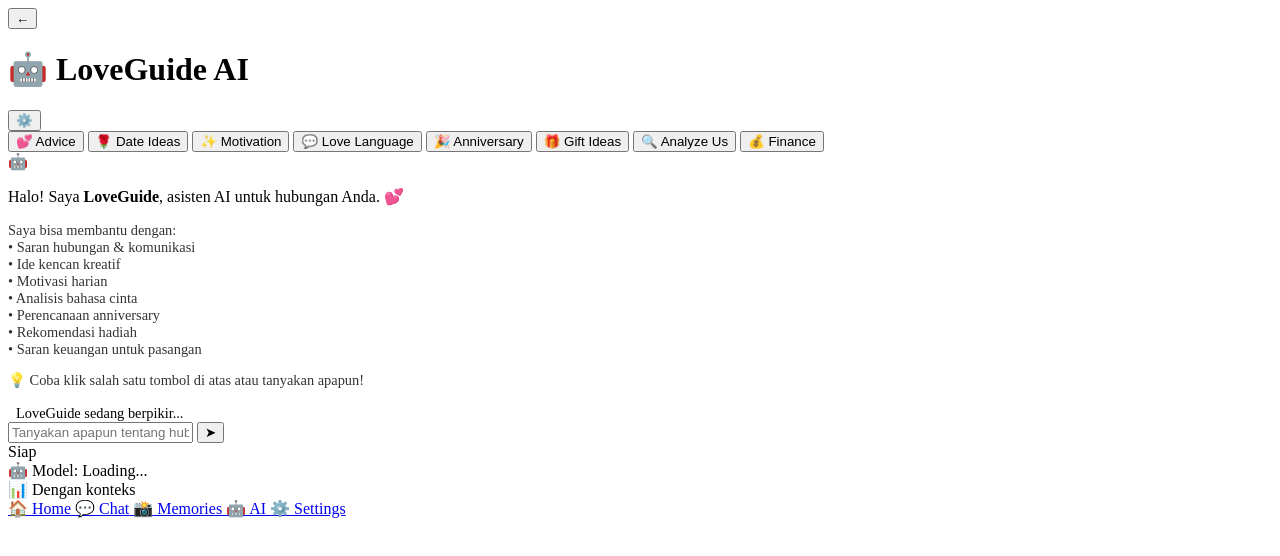
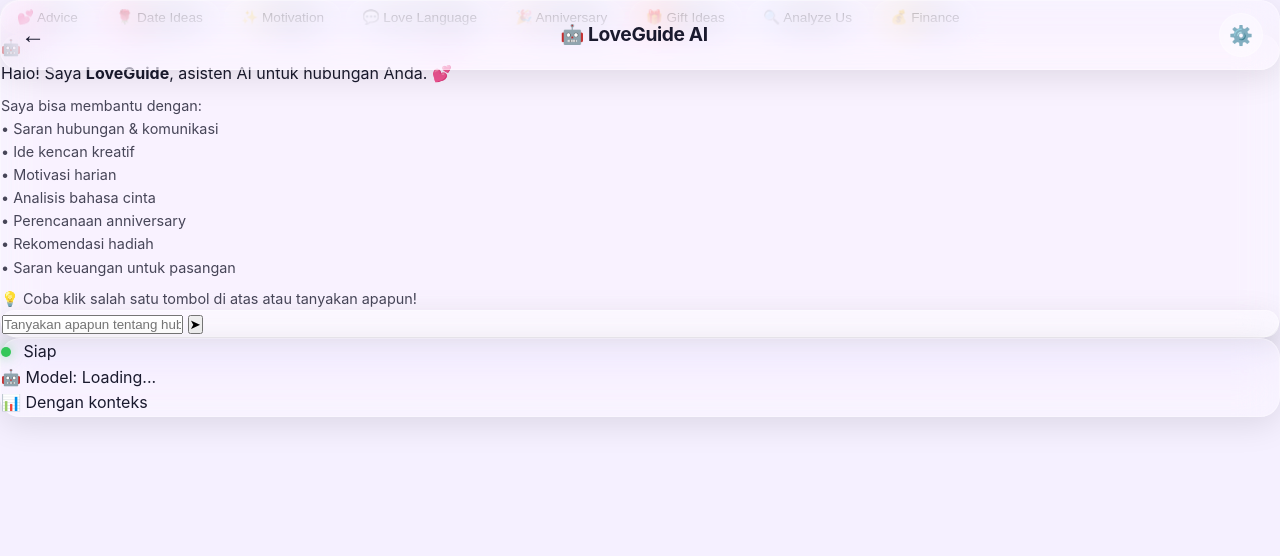
Before and after one commit to AdminOshibase48/Webkitaberdua_v.2.1, a plain HTML site: page ai.html in a window 1280 px wide. Drawn offline with nearby package versions, Linux system fonts and the light colour scheme; the site is published under a folder, as on GitHub Pages, so addresses that start at the root find nothing.

Commit message:
Update ai.html

```diff
--- a/ai.html
+++ b/ai.html
@@ -4,20 +4,20 @@
     <meta charset="UTF-8" />
     <meta name="viewport" content="width=device-width, initial-scale=1.0" />
     <title>AI Assistant - OurStory Together</title>
-    <link rel="manifest" href="/manifest.json" />
-    <link rel="icon" href="/favicon.ico" />
-    <link rel="stylesheet" href="/css/globals.css" />
-    <link rel="stylesheet" href="/css/theme.css" />
-    <link rel="stylesheet" href="/css/glass.css" />
-    <link rel="stylesheet" href="/css/components.css" />
-    <link rel="stylesheet" href="/css/responsive.css" />
-    <link rel="stylesheet" href="/css/animations.css" />
+    <link rel="manifest" href="manifest.json" />
+    <link rel="icon" href="favicon.ico" />
+    <link rel="stylesheet" href="css/globals.css" />
+    <link rel="stylesheet" href="css/theme.css" />
+    <link rel="stylesheet" href="css/glass.css" />
+    <link rel="stylesheet" href="css/components.css" />
+    <link rel="stylesheet" href="css/responsive.css" />
+    <link rel="stylesheet" href="css/animations.css" />
 </head>
 <body>
     <div id="app">
         <!-- Header -->
         <header class="page-header glass">
-            <button class="back-btn" onclick="window.location.href='/dashboard.html'">←</button>
+            <button class="back-btn" onclick="window.location.href='dashboard.html'">←</button>
             <h1>🤖 LoveGuide AI</h1>
             <button class="icon-btn" id="ai-settings-btn" onclick="window.location.href='/settings.html#ai'">⚙️</button>
         </header>
@@ -101,23 +101,23 @@
 
         <!-- Bottom Navigation -->
         <nav class="bottom-nav glass">
-            <a href="/dashboard.html" class="nav-item">
+            <a href="dashboard.html" class="nav-item">
                 <span class="nav-icon">🏠</span>
                 <span class="nav-label">Home</span>
             </a>
-            <a href="/chat.html" class="nav-item">
+            <a href="chat.html" class="nav-item">
                 <span class="nav-icon">💬</span>
                 <span class="nav-label">Chat</span>
             </a>
-            <a href="/memories.html" class="nav-item">
+            <a href="memories.html" class="nav-item">
                 <span class="nav-icon">📸</span>
                 <span class="nav-label">Memories</span>
             </a>
-            <a href="/ai.html" class="nav-item active">
+            <a href="ai.html" class="nav-item active">
                 <span class="nav-icon">🤖</span>
                 <span class="nav-label">AI</span>
             </a>
-            <a href="/settings.html" class="nav-item">
+            <a href="settings.html" class="nav-item">
                 <span class="nav-icon">⚙️</span>
                 <span class="nav-label">Settings</span>
             </a>
@@ -125,12 +125,12 @@
     </div>
 
     <script src="https://cdn.jsdelivr.net/npm/@supabase/supabase-js@2"></script>
-    <script src="/js/utils.js"></script>
-    <script src="/js/supabase.js"></script>
-    <script src="/js/auth.js"></script>
-    <script src="/js/ai.js"></script>
-    <script src="/js/ui.js"></script>
-    <script src="/js/theme.js"></script>
-    <script src="/js/app.js"></script>
+    <script src="js/utils.js"></script>
+    <script src="js/supabase.js"></script>
+    <script src="js/auth.js"></script>
+    <script src="js/ai.js"></script>
+    <script src="js/ui.js"></script>
+    <script src="js/theme.js"></script>
+    <script src="js/app.js"></script>
 </body>
 </html>
```
